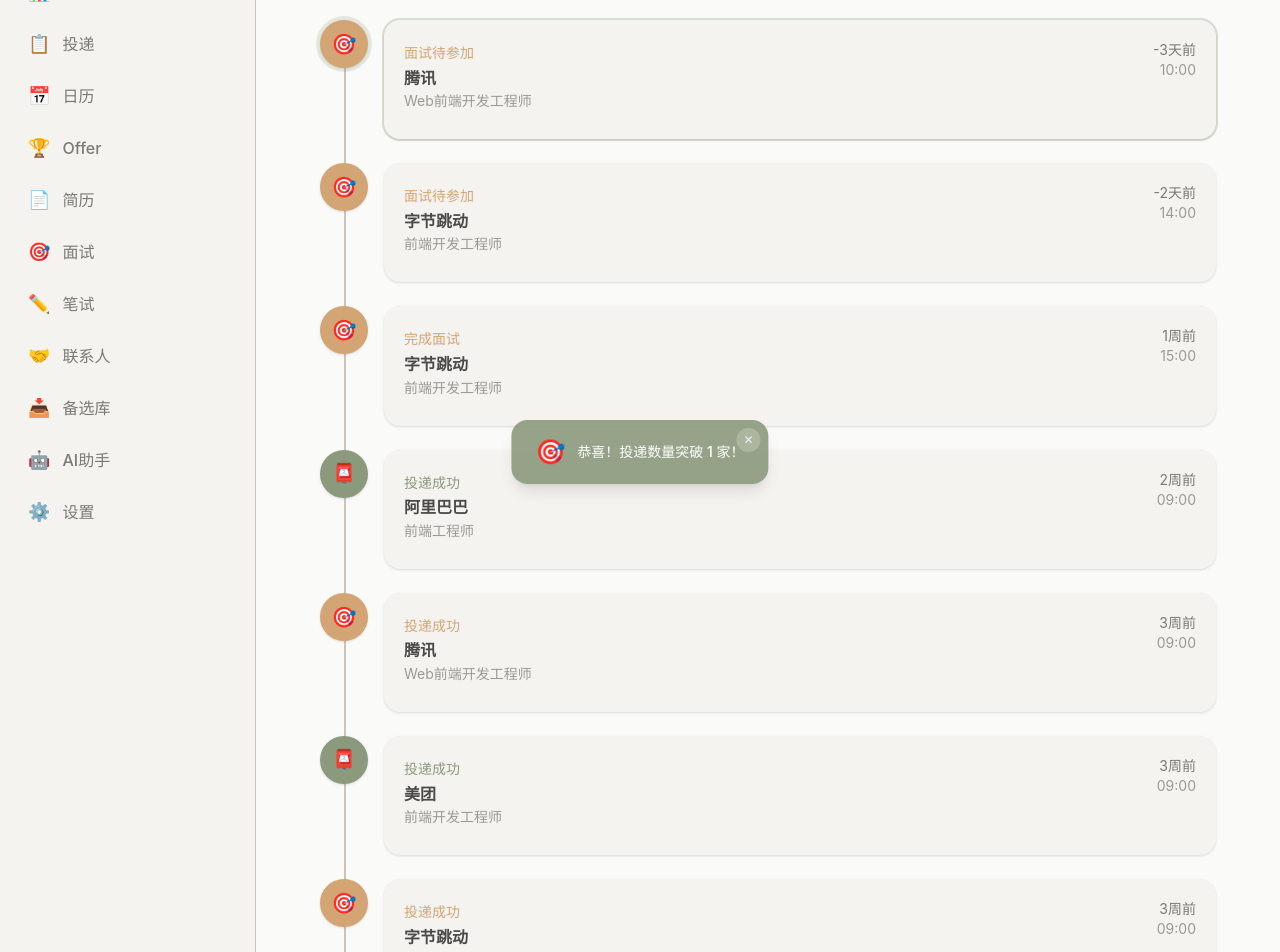
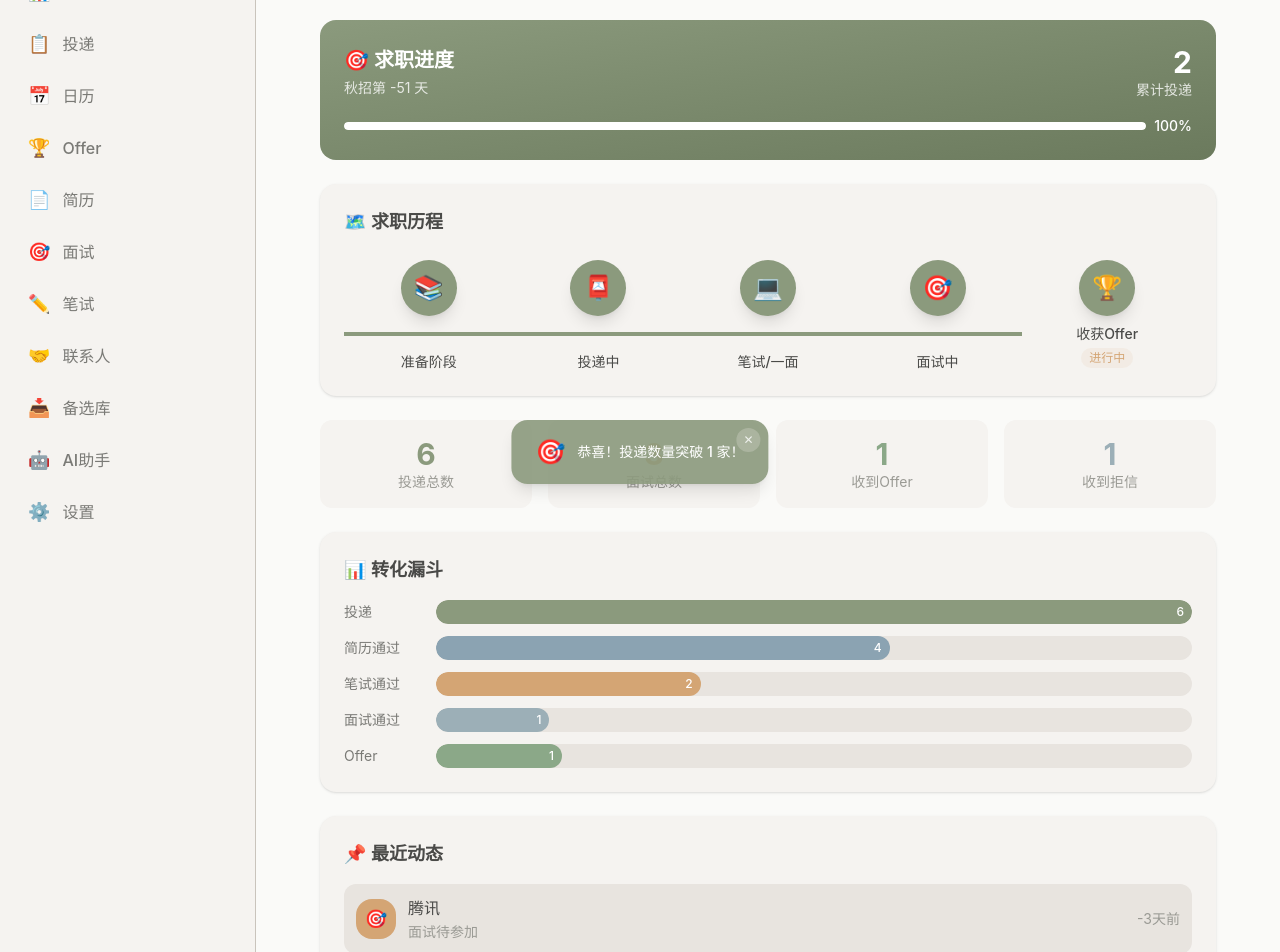
Before and after one commit to gaonerida-bit/campus-helper, a Next.js app: page /timeline in a window 1280 px wide. Shown: the part 220-1172 px from the top of the page. Built offline with nearby package versions, Linux system fonts and the light colour scheme.

Commit message:
feat: 添加求职历程视图到时间线页面
- 新增求职历程可视化视图
- 添加求职进度卡展示当前阶段
- 添加转化漏斗统计
- 添加最近动态展示

```diff
--- a/src/app/timeline/page.tsx
+++ b/src/app/timeline/page.tsx
@@ -4,7 +4,7 @@
 import AppLayout from '@/components/Layout/AppLayout';
 import Header from '@/components/Layout/Header';
 import Button from '@/components/UI/Button';
-import { useApplications, useInterviews, useActivities } from '@/context/DataContext';
+import { useApplications, useInterviews, useActivities, useOffers } from '@/context/DataContext';
 
 const typeConfig = {
   applied: { icon: '📮', color: 'bg-[var(--primary)]', textColor: 'text-[var(--primary)]', label: '投递' },
@@ -29,8 +29,31 @@
   const { applications } = useApplications();
   const { interviews } = useInterviews();
   const { activities } = useActivities();
+  const { offers } = useOffers();
   const [filterType, setFilterType] = useState<string>('all');
-  const [viewMode, setViewMode] = useState<'timeline' | 'list'>('timeline');
+  const [viewMode, setViewMode] = useState<'timeline' | 'list' | 'journey'>('journey');
+
+  // Career journey stages
+  const journeyStages = [
+    { id: 'preparing', label: '准备阶段', icon: '📚', description: '简历制作、投递准备' },
+    { id: 'applied', label: '投递中', icon: '📮', description: '积极投递中' },
+    { id: 'screening', label: '笔试/一面', icon: '💻', description: '通过筛选' },
+    { id: 'interviewing', label: '面试中', icon: '🎯', description: '多轮面试' },
+    { id: 'offer', label: '收获Offer', icon: '🏆', description: '等待签约' },
+  ];
+
+  // Calculate current stage based on data
+  const getCurrentStage = () => {
+    if (offers.length > 0) return 4;
+    const interviewingCount = applications.filter(a => a.status === 'interviewing').length;
+    if (interviewingCount > 0) return 3;
+    const hasInterviews = interviews.some(i => i.status === 'completed');
+    if (hasInterviews) return 2;
+    if (applications.length > 0) return 1;
+    return 0;
+  };
+
+  const currentStage = getCurrentStage();
 
   // 从 activities 生成时间线数据
   const timelineData = useMemo(() => {
@@ -135,6 +158,16 @@
           <div className="flex items-center gap-2">
             <div className="inline-flex bg-[var(--muted)] rounded-xl p-1">
               <button
+                onClick={() => setViewMode('journey')}
+                className={`px-3 py-1.5 rounded-lg text-sm font-medium transition-smooth ${
+                  viewMode === 'journey'
+                    ? 'bg-[var(--surface)] shadow-sm'
+                    : 'text-[var(--foreground-light)]'
+                }`}
+              >
+                🗺️ 求职历程
+              </button>
+              <button
                 onClick={() => setViewMode('timeline')}
                 className={`px-3 py-1.5 rounded-lg text-sm font-medium transition-smooth ${
                   viewMode === 'timeline'
@@ -197,11 +230,152 @@
             })}
           </div>
 
-          {filteredData.length === 0 ? (
+          {filteredData.length === 0 && viewMode !== 'journey' ? (
             <div className="text-center py-16">
               <div className="text-6xl mb-4">📋</div>
               <h3 className="text-xl font-semibold text-[var(--foreground)] mb-2">暂无动态记录</h3>
               <p className="text-[var(--foreground-muted)]">开始添加投递记录，这里会显示你的所有动态</p>
+            </div>
+          ) : viewMode === 'journey' ? (
+            /* 求职历程视图 */
+            <div className="space-y-6">
+              {/* 求职进度卡 */}
+              <div className="bg-gradient-to-br from-[var(--primary)] to-[var(--primary-dark)] rounded-2xl p-6 text-white">
+                <div className="flex items-center justify-between mb-4">
+                  <div>
+                    <h3 className="text-xl font-semibold">🎯 求职进度</h3>
+                    <p className="text-white/80 text-sm mt-1">秋招第 {Math.ceil((Date.now() - new Date('2026-08-01').getTime()) / (1000 * 60 * 60 * 24))} 天</p>
+                  </div>
+                  <div className="text-right">
+                    <p className="text-3xl font-bold">{stats.applied}</p>
+                    <p className="text-white/80 text-sm">累计投递</p>
+                  </div>
+                </div>
+                <div className="flex items-center gap-2">
+                  <div className="flex-1 h-2 bg-white/20 rounded-full overflow-hidden">
+                    <div
+                      className="h-full bg-white rounded-full transition-all"
+                      style={{ width: `${Math.min(100, (currentStage / 4) * 100)}%` }}
+                    />
+                  </div>
+                  <span className="text-sm font-medium">{Math.round((currentStage / 4) * 100)}%</span>
+                </div>
+              </div>
+
+              {/* 求职历程图 */}
+              <div className="bg-[var(--surface)] rounded-2xl p-6 shadow-sm">
+                <h3 className="text-lg font-semibold text-[var(--foreground)] mb-6">🗺️ 求职历程</h3>
+                <div className="flex items-start justify-between">
+                  {journeyStages.map((stage, index) => {
+                    const isCompleted = index <= currentStage;
+                    const isCurrent = index === currentStage;
+                    return (
+                      <div key={stage.id} className="flex-1 flex flex-col items-center">
+                        <div className={`w-14 h-14 rounded-full flex items-center justify-center text-2xl transition-all ${
+                          isCompleted
+                            ? 'bg-[var(--primary)] text-white shadow-lg'
+                            : isCurrent
+                            ? 'bg-[var(--warning)] text-white shadow-lg animate-pulse'
+                            : 'bg-[var(--muted)] text-[var(--foreground-muted)]'
+                        }`}>
+                          {stage.icon}
+                        </div>
+                        {index < journeyStages.length - 1 && (
+                          <div className={`h-1 w-full mt-4 mb-2 ${
+                            index < currentStage ? 'bg-[var(--primary)]' : 'bg-[var(--muted)]'
+                          }`} />
+                        )}
+                        <p className={`text-sm font-medium text-center mt-2 ${
+                          isCompleted ? 'text-[var(--foreground)]' : 'text-[var(--foreground-muted)]'
+                        }`}>
+                          {stage.label}
+                        </p>
+                        {isCurrent && (
+                          <span className="text-xs px-2 py-0.5 rounded bg-[var(--warning)]/10 text-[var(--warning)] mt-1">
+                            进行中
+                          </span>
+                        )}
+                      </div>
+                    );
+                  })}
+                </div>
+              </div>
+
+              {/* 数据统计卡 */}
+              <div className="grid grid-cols-2 md:grid-cols-4 gap-4">
+                <div className="bg-[var(--surface)] rounded-xl p-4 text-center">
+                  <p className="text-3xl font-bold text-[var(--primary)]">{applications.length}</p>
+                  <p className="text-sm text-[var(--foreground-muted)]">投递总数</p>
+                </div>
+                <div className="bg-[var(--surface)] rounded-xl p-4 text-center">
+                  <p className="text-3xl font-bold text-[var(--warning)]">{interviews.length}</p>
+                  <p className="text-sm text-[var(--foreground-muted)]">面试总数</p>
+                </div>
+                <div className="bg-[var(--surface)] rounded-xl p-4 text-center">
+                  <p className="text-3xl font-bold text-[var(--success)]">{offers.length}</p>
+                  <p className="text-sm text-[var(--foreground-muted)]">收到Offer</p>
+                </div>
+                <div className="bg-[var(--surface)] rounded-xl p-4 text-center">
+                  <p className="text-3xl font-bold text-[var(--accent)]">{applications.filter(a => a.status === 'rejected').length}</p>
+                  <p className="text-sm text-[var(--foreground-muted)]">收到拒信</p>
+                </div>
+              </div>
+
+              {/* 转化率漏斗 */}
+              <div className="bg-[var(--surface)] rounded-2xl p-6 shadow-sm">
+                <h3 className="text-lg font-semibold text-[var(--foreground)] mb-4">📊 转化漏斗</h3>
+                <div className="space-y-3">
+                  {[
+                    { label: '投递', count: applications.length, color: 'bg-[var(--primary)]', width: 100 },
+                    { label: '简历通过', count: Math.round(applications.length * 0.6), color: 'bg-[var(--info)]', width: 60 },
+                    { label: '笔试通过', count: Math.round(applications.length * 0.35), color: 'bg-[var(--warning)]', width: 35 },
+                    { label: '面试通过', count: Math.round(applications.length * 0.15), color: 'bg-[var(--accent)]', width: 15 },
+                    { label: 'Offer', count: offers.length, color: 'bg-[var(--success)]', width: Math.max(5, (offers.length / applications.length) * 100) },
+                  ].map((item, i) => (
+                    <div key={i} className="flex items-center gap-3">
+                      <span className="w-20 text-sm text-[var(--foreground-light)]">{item.label}</span>
+                      <div className="flex-1 h-6 bg-[var(--muted)] rounded-lg overflow-hidden">
+                        <div
+                          className={`h-full ${item.color} rounded-lg transition-all flex items-center justify-end pr-2`}
+                          style={{ width: `${item.width}%` }}
+                        >
+                          <span className="text-xs font-medium text-white">{item.count}</span>
+                        </div>
+                      </div>
+                    </div>
+                  ))}
+                </div>
+              </div>
+
+              {/* 最近动态 */}
+              <div className="bg-[var(--surface)] rounded-2xl p-6 shadow-sm">
+                <h3 className="text-lg font-semibold text-[var(--foreground)] mb-4">📌 最近动态</h3>
+                <div className="space-y-3">
+                  {timelineData.slice(0, 5).map((item) => {
+                    const config = typeConfig[item.type] || typeConfig.other;
+                    return (
+                      <div key={item.id} className="flex items-center gap-3 p-3 bg-[var(--muted)] rounded-xl">
+                        <div className={`w-10 h-10 rounded-lg ${config.color} flex items-center justify-center text-lg`}>
+                          {config.icon}
+                        </div>
+                        <div className="flex-1">
+                          <p className="font-medium text-[var(--foreground)]">{item.company}</p>
+                          <p className="text-sm text-[var(--foreground-muted)]">{item.action}</p>
+                        </div>
+                        <span className="text-sm text-[var(--foreground-muted)]">{item.date}</span>
+                      </div>
+                    );
+                  })}
+                </div>
+              </div>
+
+              <Button
+                onClick={() => setViewMode('timeline')}
+                className="w-full"
+                variant="secondary"
+              >
+                查看完整时间线 →
+              </Button>
             </div>
           ) : viewMode === 'timeline' ? (
             /* 时间线视图 */
```
